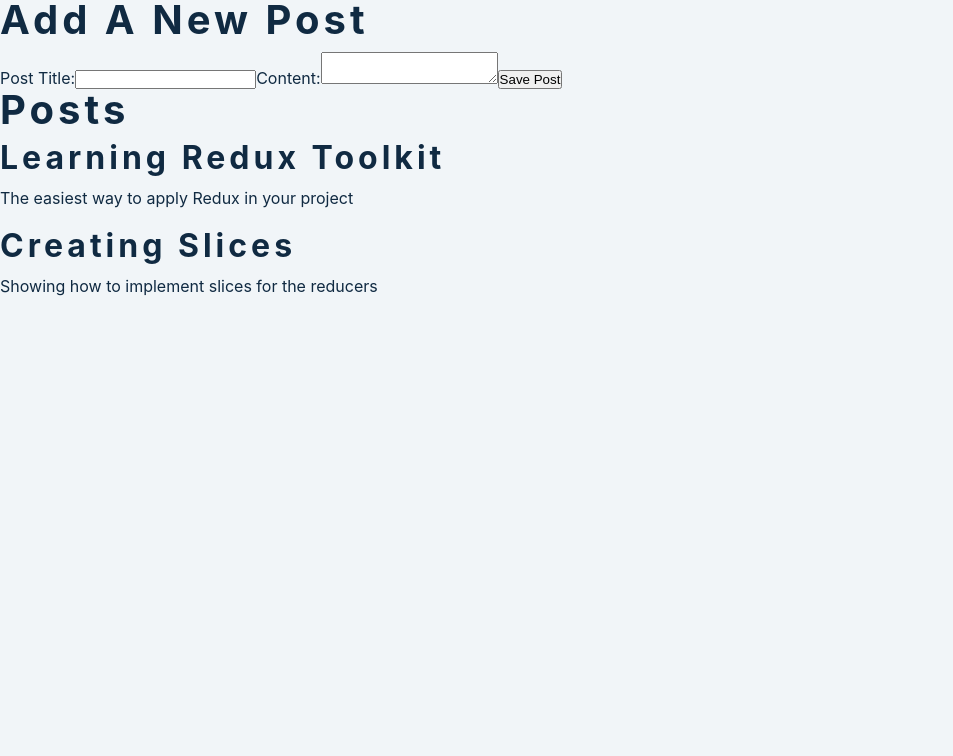
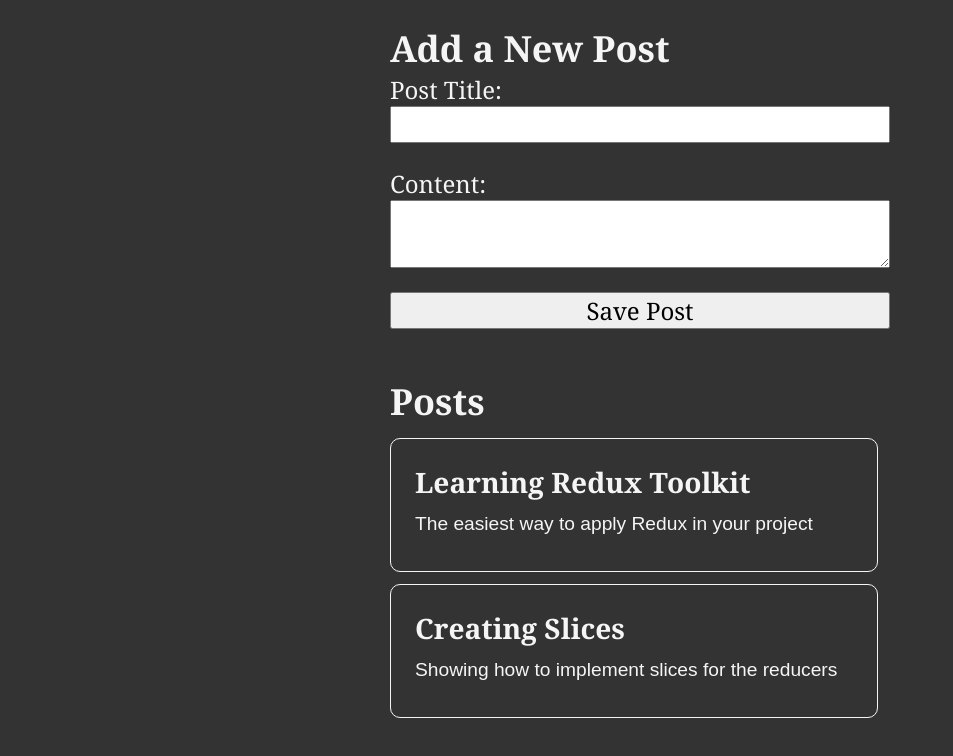
Before and after one commit to leovdn/redux-practice, a React (Create React App) app: page / in a window 1280 px wide. Shown: the top 756 px of the page, without its empty margins (0-953 px from the left). Built offline with nearby package versions, Linux system fonts and the light colour scheme.

Commit message:
style: add blog css

```diff
--- a/src/index.css
+++ b/src/index.css
@@ -1,303 +1,69 @@
-:root {
-  --clr-primary: #645cff;
-  --clr-primary-dark: #282566;
-  --clr-primary-light: #a29dff;
-  --clr-grey-1: #102a42;
-  --clr-grey-5: #617d98;
-  --clr-grey-10: #f1f5f8;
-  --clr-white: #fff;
-  --clr-red-dark: hsl(360, 67%, 44%);
-  --clr-red-light: hsl(360, 71%, 66%);
-  --transition: all 0.3s linear;
-  --spacing: 0.25rem;
-  --radius: 0.25rem;
-  --large-screen-width: 1170px;
-  --small-screen-width: 90vw;
-  --fixed-width: 50rem;
-}
 * {
   margin: 0;
   padding: 0;
   box-sizing: border-box;
 }
-body {
-  font-family: -apple-system, BlinkMacSystemFont, "Segoe UI", Roboto, Oxygen,
-    Ubuntu, Cantarell, "Open Sans", "Helvetica Neue", sans-serif;
-  background: var(--clr-grey-10);
-  color: var(--clr-grey-1);
-  line-height: 1.5;
-  font-size: 0.875rem;
-}
-a {
-  text-decoration: none;
-}
-img {
-  width: 100%;
-  display: block;
-}
-h1,
-h2,
-h3,
-h4 {
-  letter-spacing: var(--spacing);
-  text-transform: capitalize;
-  line-height: 1.25;
-  margin-bottom: 0.75rem;
-}
-h1 {
-  font-size: 3rem;
-}
-h2 {
-  font-size: 2rem;
-}
-h3 {
-  font-size: 1.5rem;
-}
-h4 {
-  font-size: 0.875rem;
-}
-p {
-  margin-bottom: 1.25rem;
-}
-@media screen and (min-width: 800px) {
-  h1 {
-    font-size: 4rem;
-  }
-  h2 {
-    font-size: 2.5rem;
-  }
-  h3 {
-    font-size: 2rem;
-  }
-  h4 {
-    font-size: 1rem;
-  }
-  body {
-    font-size: 1rem;
-  }
-  h1,
-  h2,
-  h3,
-  h4 {
-    line-height: 1;
-  }
-}
-/* more global css */
 
-.btn {
-  text-transform: uppercase;
-  background: var(--clr-primary);
-  color: var(--clr-white);
-  padding: 0.375rem 0.75rem;
-  letter-spacing: var(--spacing);
-  display: inline-block;
-  font-weight: 700;
-  transition: var(--transition);
-  font-size: 0.875rem;
-  border: none;
-  cursor: pointer;
-  box-shadow: 0 1px 3px rgba(0, 0, 0, 0.2);
-}
-.btn:hover {
-  color: var(--clr-primary);
-  background: var(--clr-primary-light);
+html {
+  font-family: Cambria, Cochin, Georgia, Times, "Times New Roman", serif;
+  background: #333;
+  color: whitesmoke;
 }
 
-/*
-===============
-Navbar
-===============
-*/
-.loading {
-  text-align: center;
-  margin-top: 5rem;
+body {
+  min-height: 100vh;
+  font-size: 1.5rem;
+  padding: 0 10% 10%;
 }
-nav {
-  background: var(--clr-primary);
-  padding: 1.25rem 2rem;
+
+input,
+textarea,
+button,
+select {
+  font: inherit;
+  margin-bottom: 1em;
 }
-.nav-center {
-  max-width: var(--fixed-width);
-  width: 100%;
-  margin: 0 auto;
+
+main {
+  max-width: 500px;
+  margin: auto;
+}
+
+section {
+  margin-top: 1em;
+}
+
+article {
+  margin: 0.5em 0.5em 0.5em 0;
+  border: 1px solid whitesmoke;
+  border-radius: 10px;
+  padding: 1em;
+}
+
+h1 {
+  font-size: 3.5rem;
+}
+
+p {
+  font-family: Arial, Helvetica, sans-serif;
+  line-height: 1.4;
+  font-size: 1.2rem;
+  margin: 0.5em 0;
+}
+
+form {
   display: flex;
-  justify-content: space-between;
-  align-items: center;
+  flex-direction: column;
 }
-nav h3 {
-  margin-bottom: 0;
-  letter-spacing: 1px;
-  color: var(--clr-white);
+
+.postCredit {
+  font-size: 1rem;
 }
-.nav-container {
-  display: block;
-  position: relative;
-}
-nav svg {
-  width: 40px;
-  color: var(--clr-white);
-}
-.amount-container {
-  position: absolute;
-  top: -0.6rem;
-  right: -0.6rem;
-  width: 1.75rem;
-  height: 1.75rem;
-  border-radius: 50%;
-  background: var(--clr-primary-light);
-  display: flex;
-  align-items: center;
-  justify-content: center;
-}
-.total-amount {
-  color: var(--clr-white);
-  margin-bottom: 0;
-  font-size: 1.25rem;
-}
-/*
-===============
-Cart
-===============
-*/
-.cart {
-  min-height: calc(100vh - 120px);
-  width: 90vw;
-  margin: 0 auto;
-  margin-top: 40px;
-  padding: 2.5rem 0;
-  max-width: var(--fixed-width);
-}
-.cart h2 {
-  text-transform: uppercase;
-  text-align: center;
-  margin-bottom: 3rem;
-}
-.empty-cart {
-  text-transform: lowercase;
-  color: var(--clr-grey-5);
-  margin-top: 1rem;
-  text-align: center;
-}
-.cart footer {
-  margin-top: 4rem;
-  text-align: center;
-}
-.cart-total h4 {
-  text-transform: capitalize;
-  display: flex;
-  justify-content: space-between;
-  margin-top: 1rem;
-}
-.clear-btn,
-.confirm-btn {
-  background: transparent;
-  padding: 0.5rem 1rem;
-  color: var(--clr-red-dark);
-  border: 1px solid var(--clr-red-dark);
-  margin-top: 2.25rem;
-  border-radius: var(--radius);
-}
-.clear-btn:hover {
-  background: var(--clr-red-light);
-  color: var(--clr-red-dark);
-  border-color: var(--clr-red-light);
-}
-.confirm-btn {
-  border-color: var(--clr-primary);
-  color: var(--clr-primary);
-}
-/*
-===============
-Cart Item
-===============
-*/
-.cart-item {
-  display: grid;
-  align-items: center;
-  grid-template-columns: auto 1fr auto;
-  grid-column-gap: 1.5rem;
-  margin: 1.5rem 0;
-}
-.cart-item img {
-  width: 5rem;
-  height: 5rem;
-  object-fit: cover;
-}
-.cart-item h4 {
-  margin-bottom: 0.5rem;
-  font-weight: 500;
-  letter-spacing: 2px;
-}
-.item-price {
-  color: var(--clr-grey-5);
-}
-.remove-btn {
-  color: var(--clr-primary);
-  letter-spacing: var(--spacing);
-  cursor: pointer;
-  font-size: 0.85rem;
+
+.reactionButton {
+  margin: 0 0.25em 0 0;
   background: transparent;
   border: none;
-  margin-top: 0.375rem;
-  transition: var(--transition);
+  color: whitesmoke;
+  font-size: 1rem;
 }
-.remove-btn:hover {
-  color: var(--clr-primary-light);
-}
-.amount-btn {
-  width: 24px;
-  background: transparent;
-  border: none;
-  cursor: pointer;
-}
-.amount-btn svg {
-  color: var(--clr-primary);
-}
-.amount-btn:hover svg {
-  color: var(--clr-primary-light);
-}
-.amount {
-  text-align: center;
-  margin-bottom: 0;
-  font-size: 1.25rem;
-  line-height: 1;
-}
-hr {
-  background: var(--clr-grey-5);
-  border-color: transparent;
-  border-width: 0.25px;
-}
-
-.modal-container {
-  position: fixed;
-  top: 0;
-  left: 0;
-  width: 100%;
-  height: 100%;
-  background: rgba(0, 0, 0, 0.7);
-  z-index: 10;
-  display: flex;
-  align-items: center;
-  justify-content: center;
-}
-
-.modal {
-  background: var(--clr-white);
-  width: 80vw;
-  max-width: 400px;
-  border-radius: var(--radius);
-  padding: 2rem 1rem;
-  text-align: center;
-}
-.modal h4 {
-  margin-bottom: 0;
-  line-height: 1.5;
-}
-.modal .clear-btn,
-.modal .confirm-btn {
-  margin-top: 1rem;
-}
-.btn-container {
-  display: flex;
-  justify-content: space-around;
-}
```
